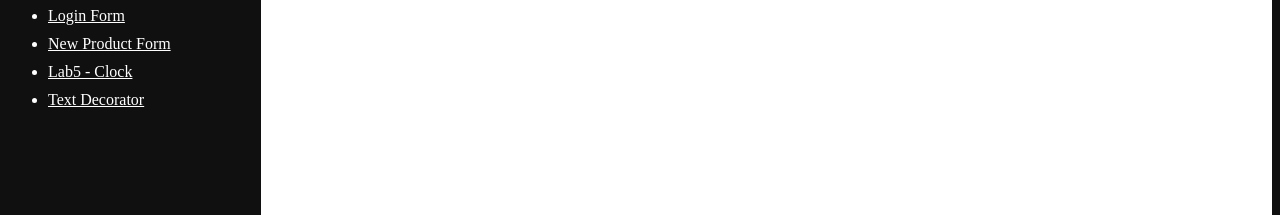
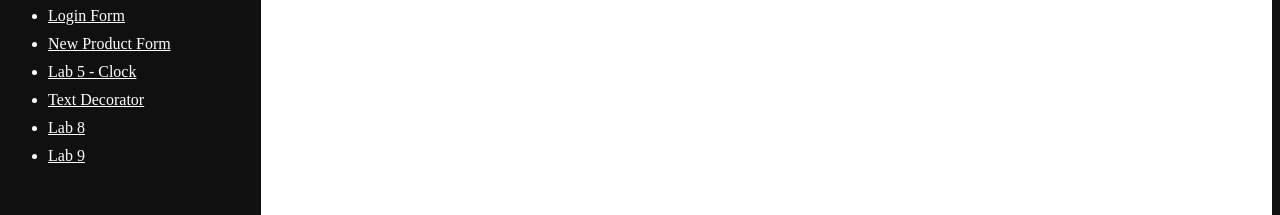
Before and after one commit to tiendnuit/cs472, a website: page index.html in a window 1280 px wide. Shown: the part 682-897 px from the top of the page. Drawn offline with Linux system fonts and the light colour scheme.

Commit message:
update index

```diff
--- a/index.html
+++ b/index.html
@@ -70,8 +70,10 @@
                     <li><a href="/cs472/tmnt.html" style="color:white;">Movie Review</a></li>
                     <li><a href="/cs472/login.html" style="color:white;">Login Form</a></li>
                     <li><a href="/cs472/new-product.html" style="color:white;">New Product Form</a></li>
-                    <li><a href="/cs472/clock.html" style="color:white;">Lab5 - Clock</a></li>
+                    <li><a href="/cs472/clock.html" style="color:white;">Lab 5 - Clock</a></li>
                     <li><a href="/cs472/decoratemytext.html" style="color:white;">Text Decorator</a></li>
+                    <li><a href="https://github.com/tiendnuit/cs472/blob/master/js/lab8.js" style="color:white;">Lab 8</a></li>
+                    <li><a href="https://github.com/tiendnuit/cs472/blob/master/js/lab9.js" style="color:white;">Lab 9</a></li>
                 </ul>
                 </ul>
              </nav>
```
